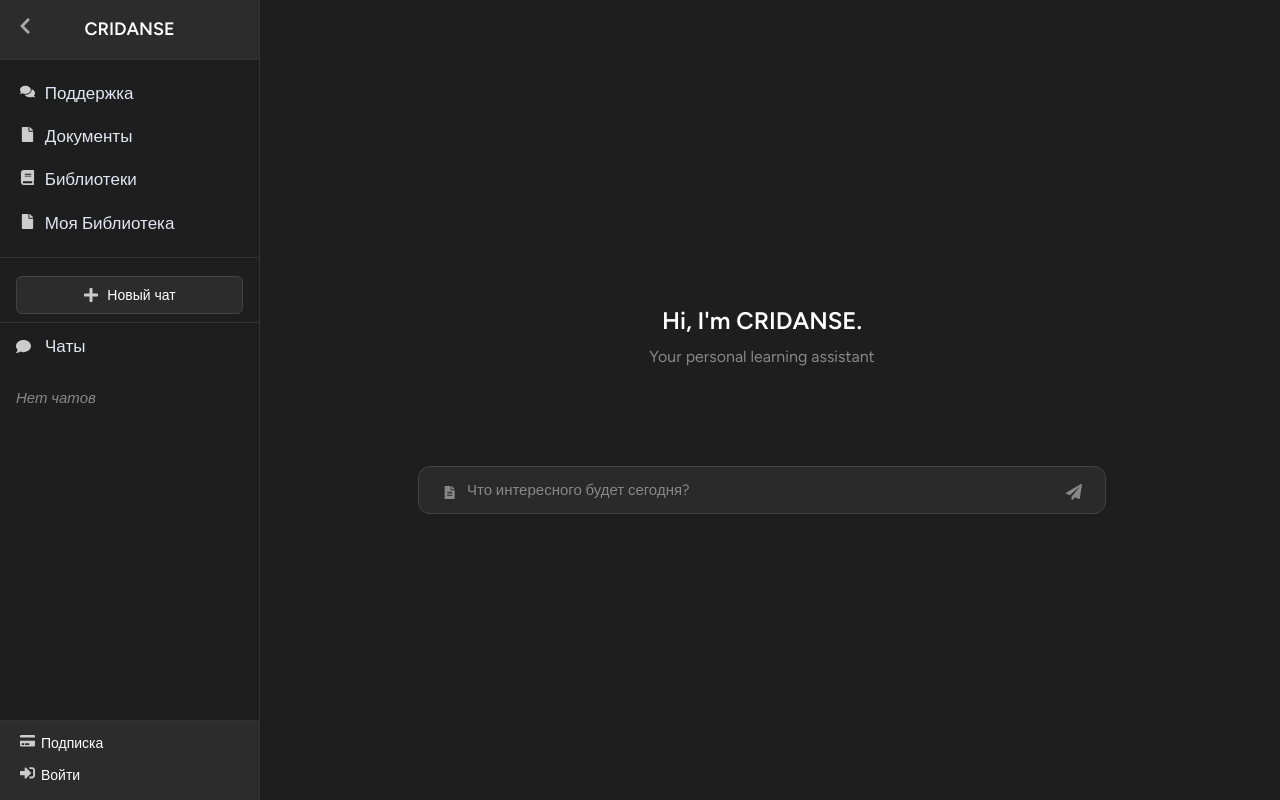
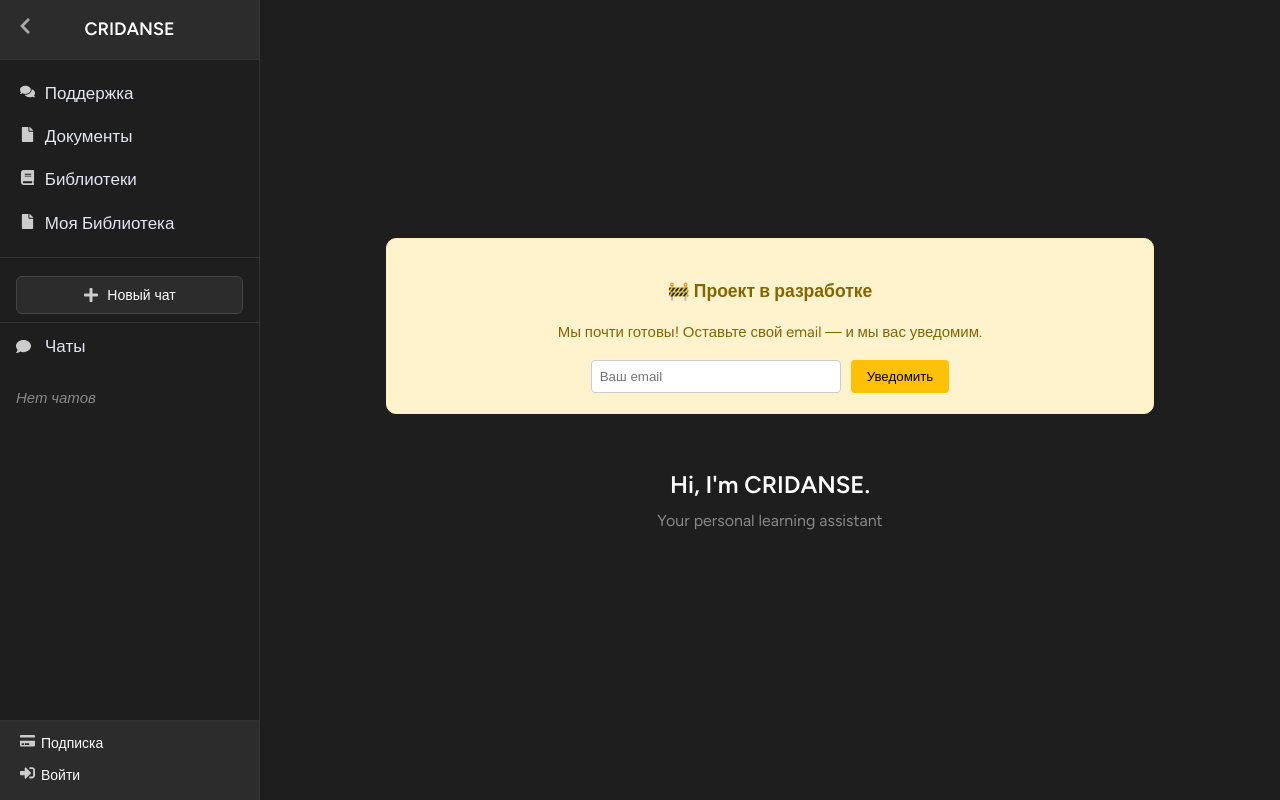
Before and after one commit to Maricvs/CRIDANSE, a React (Vite) app in the folder frontend/: page / in a window 1280 px wide. Built offline with nearby package versions, Linux system fonts and the light colour scheme.

Commit message:
далем Home.tsx и помещаем туда welocome & banner

```diff
--- a/frontend/src/App.tsx
+++ b/frontend/src/App.tsx
@@ -5,6 +5,7 @@ import Sidebar from './components/Sidebar';
 // import SubscrPackage from './components/SubscrPackage';
 // import UserCollege from './components/UserCollege';
 // import Documents from './components/Documents';
+import Home from "./components/Home";
 import Libraries from './components/Libraries';
 import Auth from './components/Auth';
 import MyLibrary from './components/mylibrary/MyLibrary';
@@ -21,7 +22,7 @@ const App: React.FC = () => {
         <div className={`main-content ${isSidebarCollapsed ? 'sidebar-collapsed' : ''}`}>
           <Routes>
             <Route path="/chat/:id" element={<Chat />} />
-            <Route path="/" element={<Chat />} />
+            <Route path="/" element={<Home />} />
             <Route path="/libraries" element={<Libraries />} />
             <Route path="/mylibrary" element={<MyLibrary />} />
             <Route path="/auth" element={<Auth />} />
--- /dev/null
+++ b/frontend/src/components/DevBanner.tsx
@@ -0,0 +1,78 @@
+import React, { useState } from "react";
+
+const DevBanner: React.FC = () => {
+  const [email, setEmail] = useState("");
+  const [submitted, setSubmitted] = useState(false);
+  const [error, setError] = useState("");
+
+  const handleSubmit = async (e: React.FormEvent) => {
+    e.preventDefault();
+
+    if (!email.includes("@")) {
+      setError("Введите корректный email");
+      return;
+    }
+
+    try {
+      const response = await fetch("/api/notify", {
+        method: "POST",
+        headers: { "Content-Type": "application/json" },
+        body: JSON.stringify({ email }),
+      });
+
+      if (response.ok) {
+        setSubmitted(true);
+        setEmail("");
+        setError("");
+      } else {
+        throw new Error("Ошибка при отправке");
+      }
+    } catch (err) {
+      setError("Не удалось отправить. Попробуйте позже.");
+    }
+  };
+
+  return (
+    <div style={{
+      backgroundColor: "#fff3cd",
+      color: "#856404",
+      padding: "20px",
+      borderRadius: "10px",
+      margin: "20px auto",
+      maxWidth: "768px",
+      border: "1px solid #ffeeba",
+      textAlign: "center",
+    }}>
+      <h3 style={{ marginBottom: "10px" }}>🚧 Проект в разработке</h3>
+      <p style={{ marginBottom: "16px" }}>
+        Мы почти готовы! Оставьте свой email — и мы вас уведомим.
+      </p>
+
+      {!submitted ? (
+        <form onSubmit={handleSubmit} style={{ display: "flex", gap: "10px", justifyContent: "center" }}>
+          <input
+            type="email"
+            placeholder="Ваш email"
+            value={email}
+            onChange={(e) => setEmail(e.target.value)}
+            style={{ padding: "8px", width: "250px", borderRadius: "4px", border: "1px solid #ccc" }}
+          />
+          <button type="submit" style={{
+            padding: "8px 16px",
+            backgroundColor: "#ffc107",
+            border: "none",
+            borderRadius: "4px",
+            cursor: "pointer"
+          }}>
+            Уведомить
+          </button>
+        </form>
+      ) : (
+        <p>✅ Спасибо! Мы уведомим вас, как только всё будет готово.</p>
+      )}
+      {error && <p style={{ color: "red", marginTop: "10px" }}>{error}</p>}
+    </div>
+  );
+};
+
+export default DevBanner;
--- /dev/null
+++ b/frontend/src/components/Home.tsx
@@ -0,0 +1,14 @@
+import React from "react";
+import WelcomeIntroBlock from "../components/WelcomeIntroBlock";
+import DevBanner from "../components/DevBanner";
+
+const Home: React.FC = () => {
+  return (
+    <main>
+      <DevBanner />
+      <WelcomeIntroBlock />
+    </main>
+  );
+};
+
+export default Home;
```
